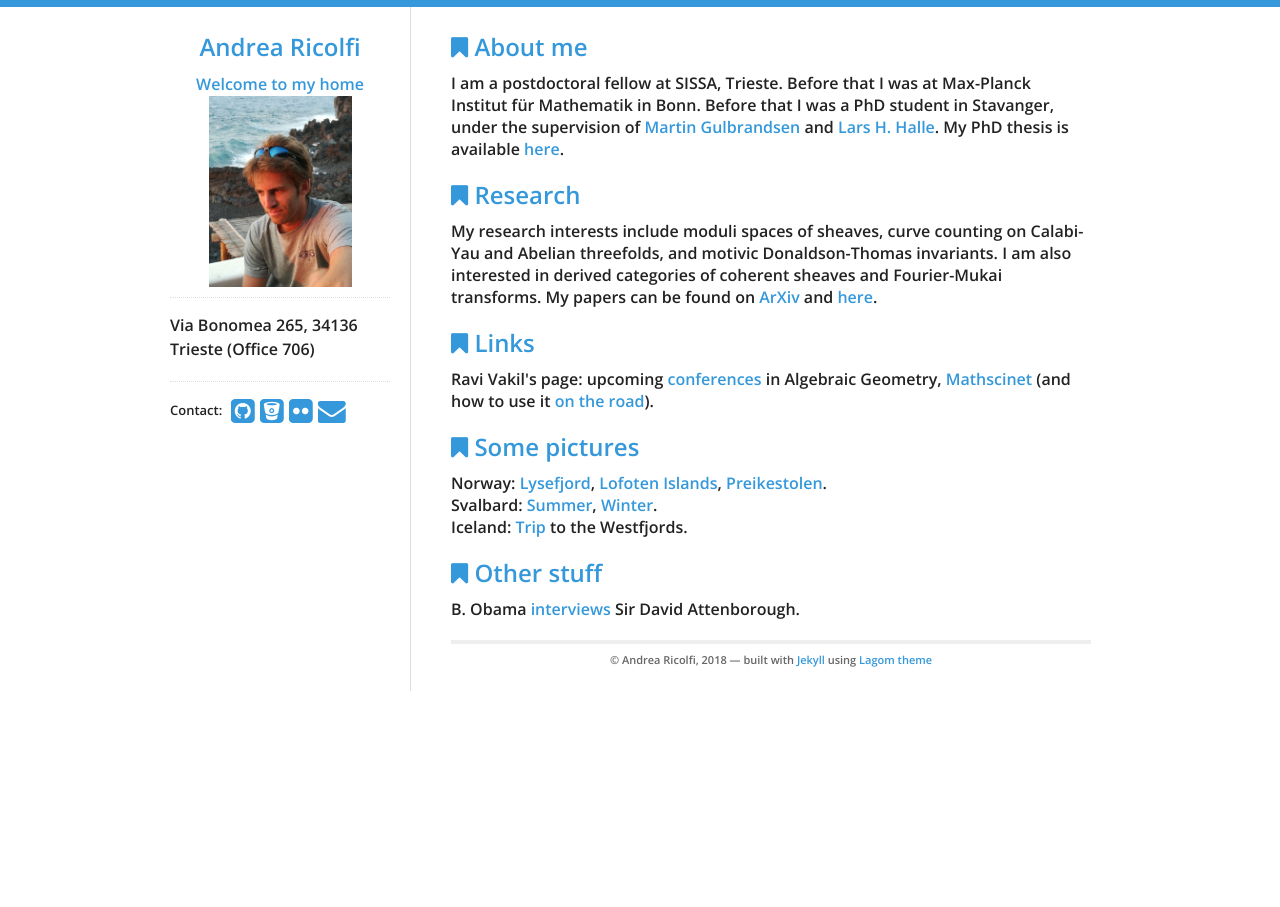
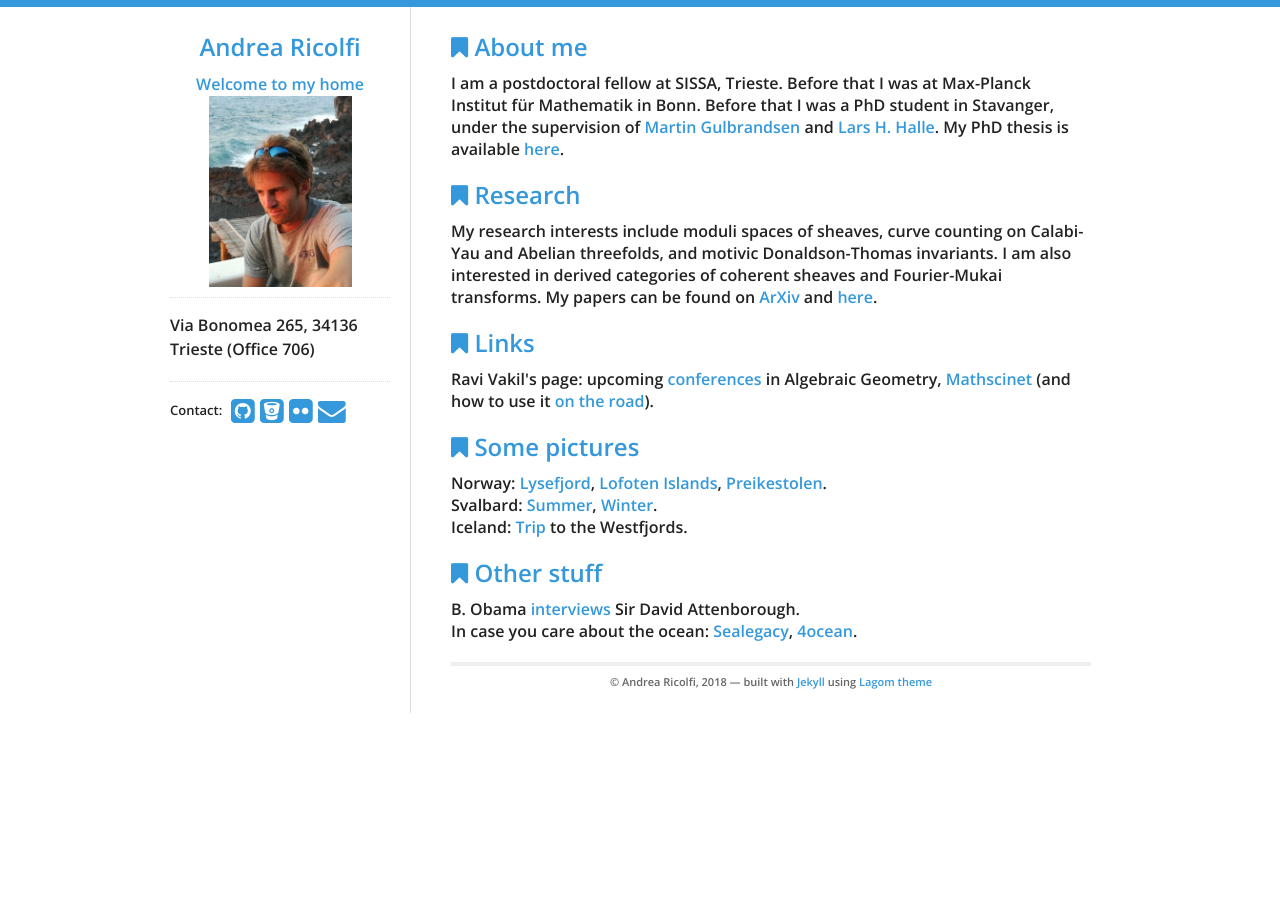
Before and after one commit to atricolfi/atricolfi.github.io, a Jekyll site: the page built from index.html, in a window 1280 px wide. Built offline with Jekyll 4.4.1, drawn with Linux system fonts in a browser that asks for light colours.

Commit message:
Update index.html

```diff
--- a/index.html
+++ b/index.html
@@ -44,7 +44,7 @@ href="http://blogs.ams.org/beyondreviews/2015/04/28/using-mathscinet-at-home-or-
 <p>
 B. Obama <a href="https://www.youtube.com/watch?v=NZtJ2ZGyvBI&t=0s">interviews</a>
 Sir David Attenborough.  <br>
-
+  In case you care about the ocean: <a href="https://www.sealegacy.org">Sealegacy</a>, <a href="https://4ocean.com">4ocean</a>.
 
 
 
```
